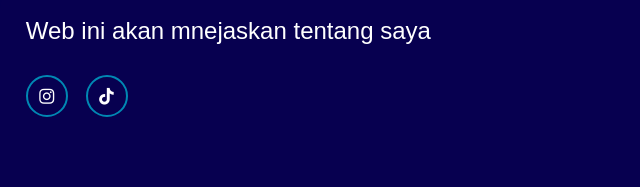
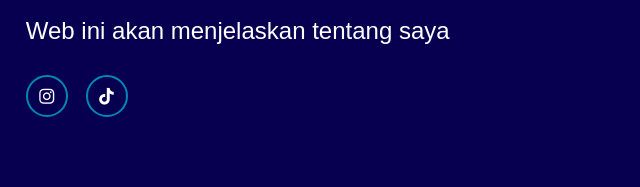
Before and after one commit to NAF-26/Portofolio, a plain HTML site: page index.html in a window 1280 px wide. Shown: the part 449-636 px from the top of the page, 512-1152 px from the left. Drawn offline with nearby package versions, Linux system fonts and the light colour scheme; a web font is replaced by a local one.

Commit message:
Update index.html

```diff
--- a/index.html
+++ b/index.html
@@ -44,7 +44,7 @@
         <h3>Hai, Aku</h3>
         <h1>Naufal Ghaly</h1>
         <h3>Dan Aku Calon <span class="multiple-text"></span></h3>
-        <p>Web ini akan mnejaskan tentang saya</p>
+        <p>Web ini akan menjelaskan tentang saya</p>
 
         <div class="social-media">
           <a href="https://www.instagram.com/naflyyd?igsh=em83aDluMXVqb3dr"
```
